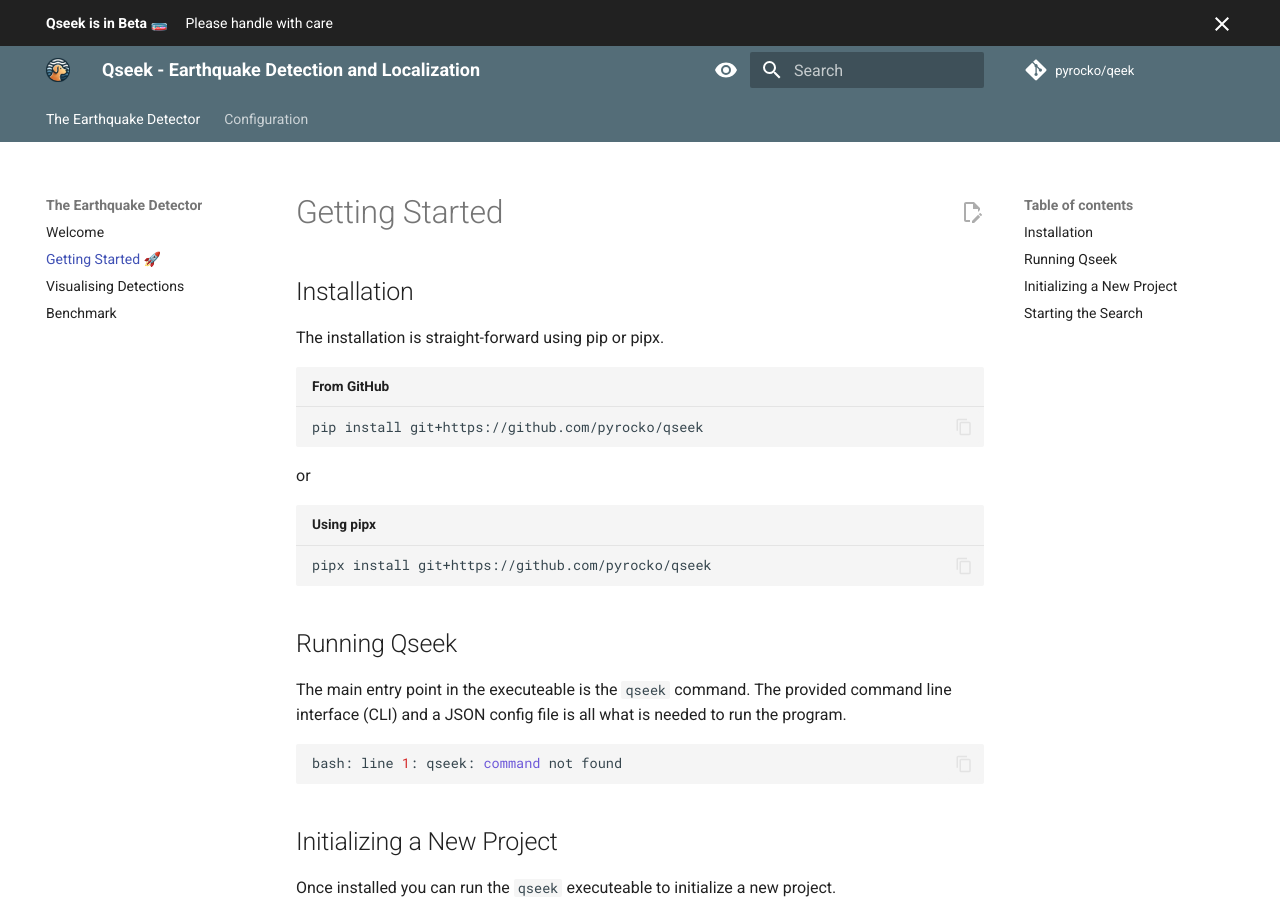
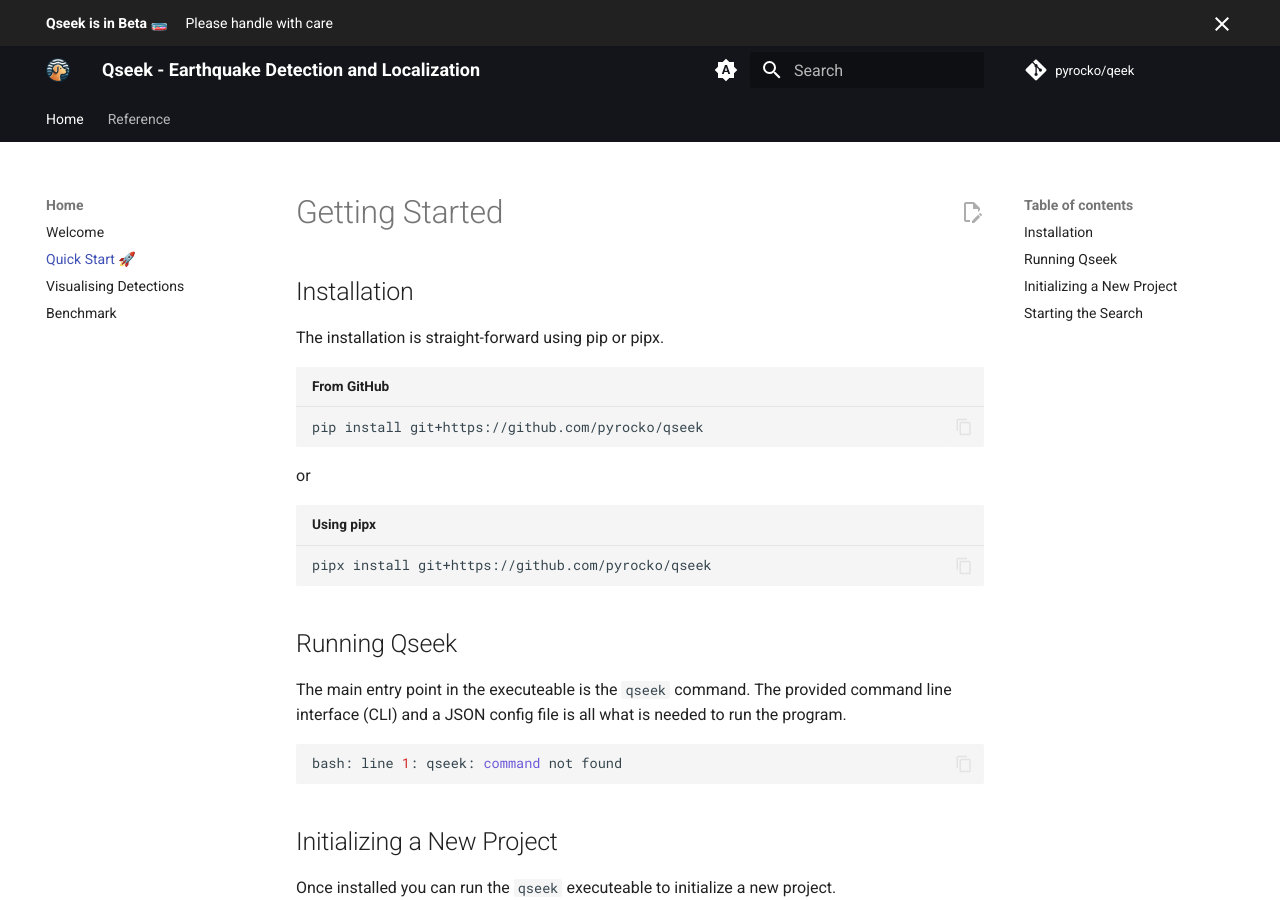
Before and after one commit to pyrocko/qseek, an MkDocs documentation site: the page built from docs/getting_started.md, in a window 1280 px wide and 900 px high. Built offline with MkDocs 1.6.1 and Material for MkDocs 9.7.7, drawn with Linux system fonts in a browser that asks for light colours; comment, search, counter and statistics services are not loaded.

Commit message:
mkdocs: style update

```diff
--- a/mkdocs.yml
+++ b/mkdocs.yml
@@ -10,17 +10,27 @@ theme:
   name: material
   custom_dir: docs/theme
   palette:
-  - scheme: default
+  # Palette toggle for automatic mode
+  - media: "(prefers-color-scheme)"
+    toggle:
+      icon: material/brightness-auto
+      name: Switch to light mode
+
+  # Palette toggle for light mode
+  - media: "(prefers-color-scheme: light)"
+    scheme: default
+    primary: black
+    toggle:
+      icon: material/brightness-7
+      name: Switch to dark mode
+
+  # Palette toggle for dark mode
+  - media: "(prefers-color-scheme: dark)"
+    scheme: slate
     primary: blue grey
     toggle:
-       icon: material/eye
-       name: Switch to dark mode
-    # Palette toggle for dark mode
-  - scheme: slate
-    primary: blue grey
-    toggle:
-      icon: material/eye-outline
-      name: Switch to light mode
+      icon: material/brightness-4
+      name: Switch to system preference
   icon:
     repo: fontawesome/brands/git-alt
   logo: images/logo.webp
@@ -92,12 +102,12 @@ plugins:
 
 
 nav:
-  - The Earthquake Detector:
+  - Home:
     - Welcome: index.md
-    - Getting Started 🚀: getting_started.md
+    - Quick Start 🚀: getting_started.md
     - Visualising Detections: visualizing_results.md
     - Benchmark: benchmark.md
-  - Configuration:
+  - Reference:
     - The Search: components/configuration.md
     - Station Metadata: components/station_metadata.md
     - Waveform Data: components/waveform_data.md
```
